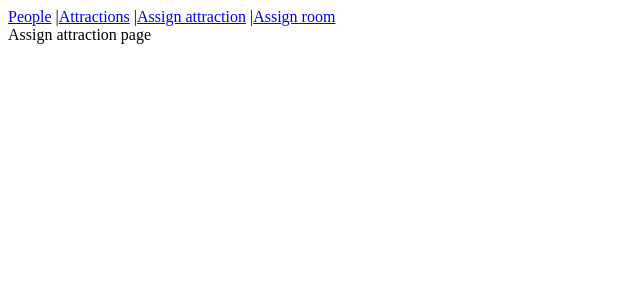
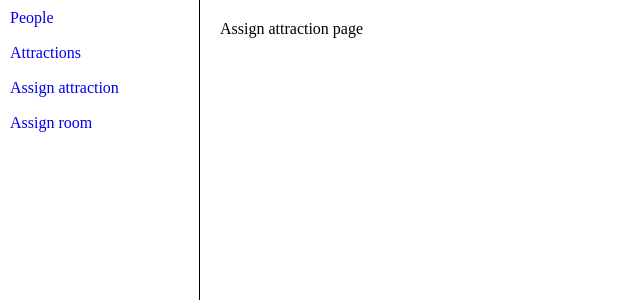
Before and after one commit to kkostepski-workshops/react-workshops-app, a React (Create React App) app: page /assign-attraction in a window 1280 px wide. Shown: the top 300 px of the page, without its empty margins (0-640 px from the left). Built offline with nearby package versions, Linux system fonts and the light colour scheme.

Commit message:
Lesson 3.1: styled-components - fundamentals

```diff
--- a/package.json
+++ b/package.json
@@ -9,7 +9,8 @@
     "react": "^16.12.0",
     "react-dom": "^16.12.0",
     "react-router-dom": "^5.1.2",
-    "react-scripts": "3.3.1"
+    "react-scripts": "3.3.1",
+    "styled-components": "5.0.1"
   },
   "scripts": {
     "start": "react-scripts start",
--- a/src/App.js
+++ b/src/App.js
@@ -1,13 +1,15 @@
-import React from 'react';
-import { BrowserRouter, Route, Redirect } from 'react-router-dom';
+import React from "react";
+import { BrowserRouter, Route, Redirect } from "react-router-dom";
 
-import PeoplePage from './components/PeoplePage';
-import AttractionsPage from './components/AttractionsPage';
-import AssignAttractionPage from './components/AssignAttractionPage';
-import AssignRoomPage from './components/AssignRoomPage';
+import PeoplePage from "./components/PeoplePage";
+import AttractionsPage from "./components/AttractionsPage";
+import AssignAttractionPage from "./components/AssignAttractionPage";
+import AssignRoomPage from "./components/AssignRoomPage";
+import GlobalStyle from './components/GlobalStyle'
 
 const App = () => (
   <BrowserRouter>
+    <GlobalStyle />
     <Route exact path="/" render={() => <Redirect to="/people" />} />
 
     <Route path="/people" component={PeoplePage} />
@@ -15,6 +17,6 @@ const App = () => (
     <Route path="/assign-attraction" component={AssignAttractionPage} />
     <Route path="/assign-room" component={AssignRoomPage} />
   </BrowserRouter>
-)
+);
 
 export default App;
--- a/src/components/AssignAttractionPage.js
+++ b/src/components/AssignAttractionPage.js
@@ -1,12 +1,14 @@
 import React from "react";
 
-import Navigation from './Navigation';
+import Navigation from "./Navigation";
+import Page from "./Page";
+import Content from "./Content";
 
 const AssignAttractionPage = () => (
-  <>
+  <Page>
     <Navigation />
-    <div>Assign attraction page</div>
-  </>
+    <Content>Assign attraction page</Content>
+  </Page>
 );
 
 export default AssignAttractionPage;
--- a/src/components/AssignRoomPage.js
+++ b/src/components/AssignRoomPage.js
@@ -1,12 +1,14 @@
 import React from "react";
 
 import Navigation from './Navigation';
+import Page from "./Page";
+import Content from "./Content";
 
 const AssignRoomPage = () => (
-  <>
+  <Page>
     <Navigation />
-    <div>Assign room page</div>
-  </>
+    <Content>Assign room page</Content>
+  </Page>
 );
 
 export default AssignRoomPage;
--- a/src/components/AttractionsPage.js
+++ b/src/components/AttractionsPage.js
@@ -1,12 +1,14 @@
 import React from "react";
 
 import Navigation from './Navigation';
+import Page from "./Page";
+import Content from "./Content";
 
 const AttractionsPage = () => (
-  <>
+  <Page>
     <Navigation />
-    <div>Attractions page</div>
-  </>
+    <Content>Attractions page</Content>
+  </Page>
 );
 
 export default AttractionsPage;
--- /dev/null
+++ b/src/components/Content.js
@@ -0,0 +1,7 @@
+import styled from "styled-components";
+
+const Content = styled.div`
+  padding: 20px;
+`;
+
+export default Content;
--- /dev/null
+++ b/src/components/GlobalStyle.js
@@ -0,0 +1,11 @@
+import { createGlobalStyle } from "styled-components";
+
+const GlobalStyle = createGlobalStyle`
+  * {
+    margin: 0;
+    padding: 0;
+    box-sizing: border-box;
+  }
+`;
+
+export default GlobalStyle;
--- a/src/components/Navigation.js
+++ b/src/components/Navigation.js
@@ -1,13 +1,28 @@
 import React from "react";
-import { NavLink } from 'react-router-dom';
+import { NavLink } from "react-router-dom";
+import styled from "styled-components";
 
 const Navigation = () => (
-  <nav>
-    <NavLink to="/people">People</NavLink> |
-    <NavLink to="/attractions">Attractions</NavLink> |
-    <NavLink to="/assign-attraction">Assign attraction</NavLink> |
-    <NavLink to="/assign-room">Assign room</NavLink>
-  </nav>
+  <StyledNavigation>
+    <StyledNavLink to="/people">People</StyledNavLink>
+    <StyledNavLink to="/attractions">Attractions</StyledNavLink>
+    <StyledNavLink to="/assign-attraction">Assign attraction</StyledNavLink>
+    <StyledNavLink to="/assign-room">Assign room</StyledNavLink>
+  </StyledNavigation>
 );
 
+const StyledNavigation = styled.nav`
+  border-right: 1px solid #000;
+  width: 200px;
+  min-height: 100%;
+`;
+
+const StyledNavLink = styled(NavLink)`
+  display: flex;
+  align-items: center;
+  height: 35px;
+  text-decoration: none;
+  padding: 0 10px;
+`;
+
 export default Navigation;
--- /dev/null
+++ b/src/components/Page.js
@@ -0,0 +1,11 @@
+import React from "react";
+import styled from "styled-components";
+
+const Page = ({ children }) => <StyledPage>{children}</StyledPage>;
+
+const StyledPage = styled.div`
+  display: flex;
+  height: 100vh;
+`;
+
+export default Page;
--- a/src/components/PeoplePage.js
+++ b/src/components/PeoplePage.js
@@ -1,12 +1,14 @@
 import React from "react";
 
 import Navigation from './Navigation';
+import Page from "./Page";
+import Content from "./Content";
 
 const PeoplePage = () => (
-  <>
+  <Page>
     <Navigation />
-    <div>People page</div>
-  </>
+    <Content>People page</Content>
+  </Page>
 );
 
 export default PeoplePage;
```
Also changed, not shown: 1 other file (tests, documents, lock files or other folders).
